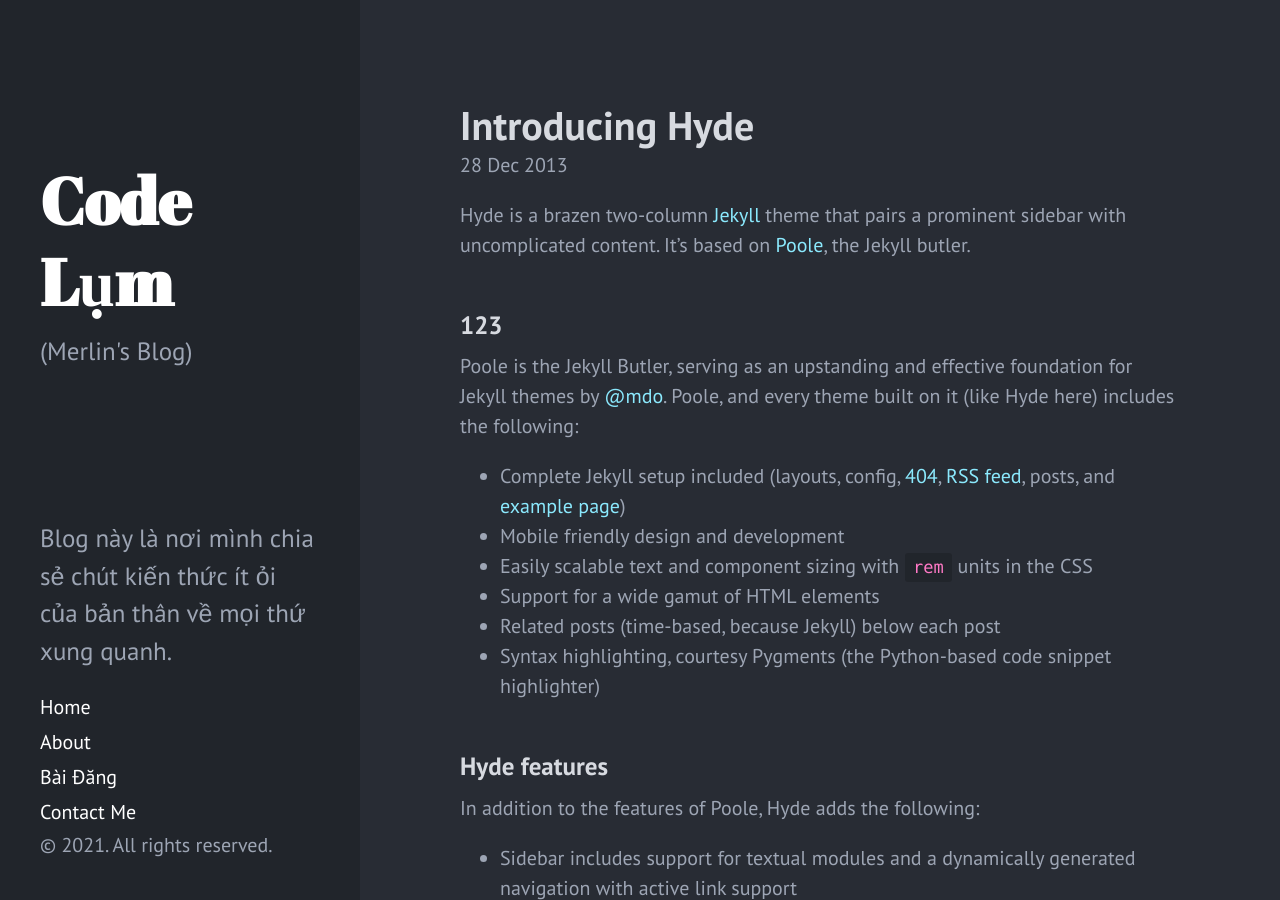
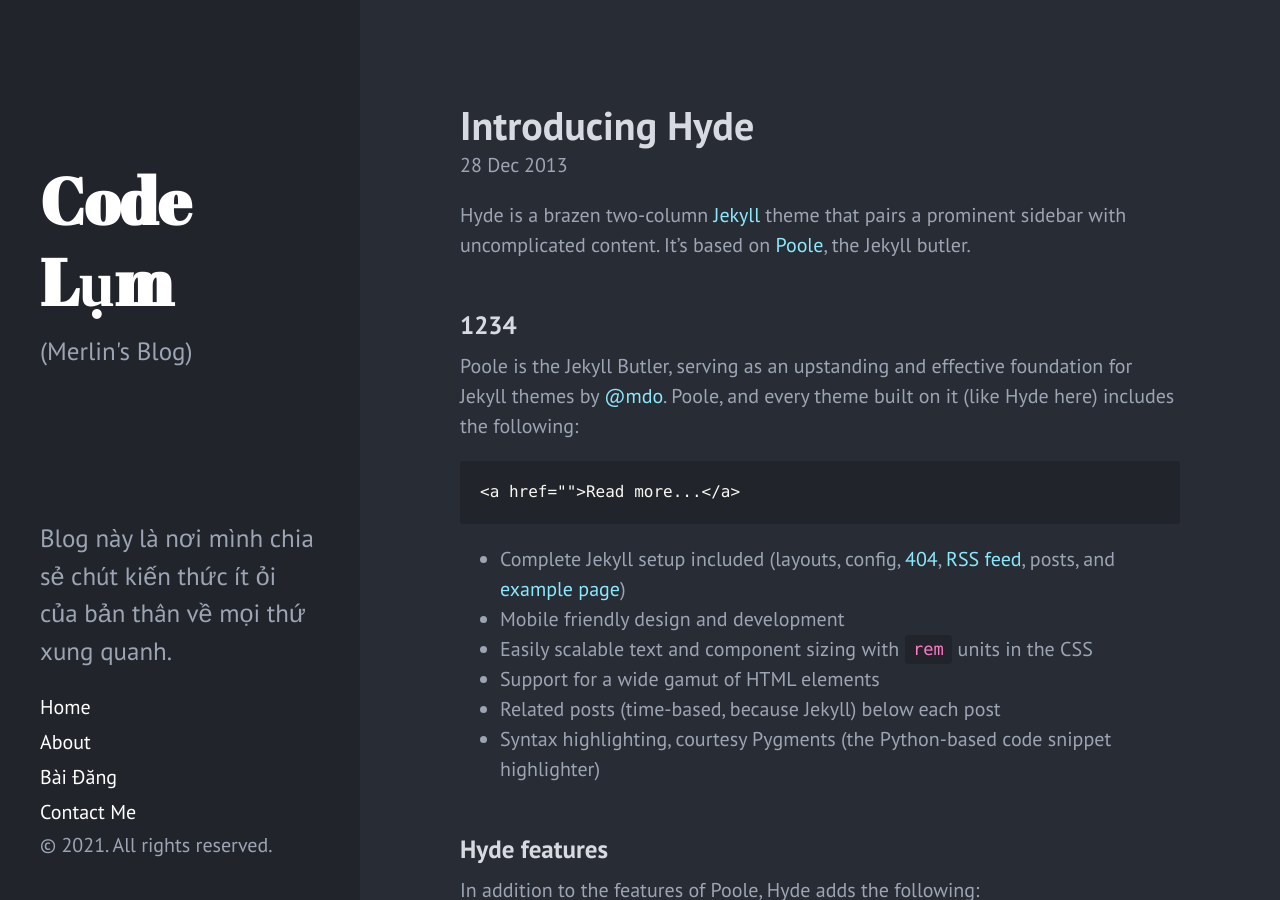
Before and after one commit to merlin7vv4/merlin7vv4.github.io, a Jekyll site: the page built from _posts/2013-12-28-introducing-hyde.md, in a window 1280 px wide and 900 px high. Built offline with Jekyll 4.4.1, drawn with Linux system fonts in a browser that asks for light colours.

Commit message:
Update 2013-12-28-introducing-hyde.md

```diff
--- a/_posts/2013-12-28-introducing-hyde.md
+++ b/_posts/2013-12-28-introducing-hyde.md
@@ -5,11 +5,11 @@
 
 Hyde is a brazen two-column [Jekyll](http://jekyllrb.com) theme that pairs a prominent sidebar with uncomplicated content. It's based on [Poole](http://getpoole.com), the Jekyll butler.
 
-### 123
+### 1234
 
 Poole is the Jekyll Butler, serving as an upstanding and effective foundation for Jekyll themes by [@mdo](https://twitter.com/mdo). Poole, and every theme built on it (like Hyde here) includes the following:
 
-<!--more-->
+    <a href="{{ post.url }}">Read more...</a>
 
 * Complete Jekyll setup included (layouts, config, [404](/404), [RSS feed](/atom.xml), posts, and [example page](/about))
 * Mobile friendly design and development
```
